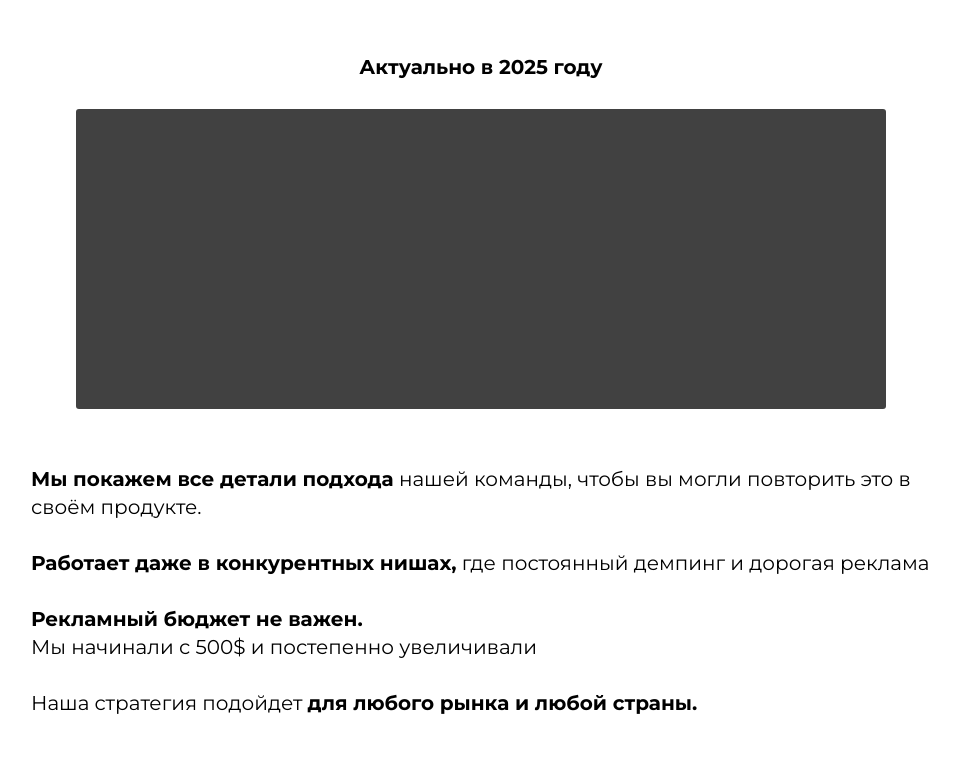
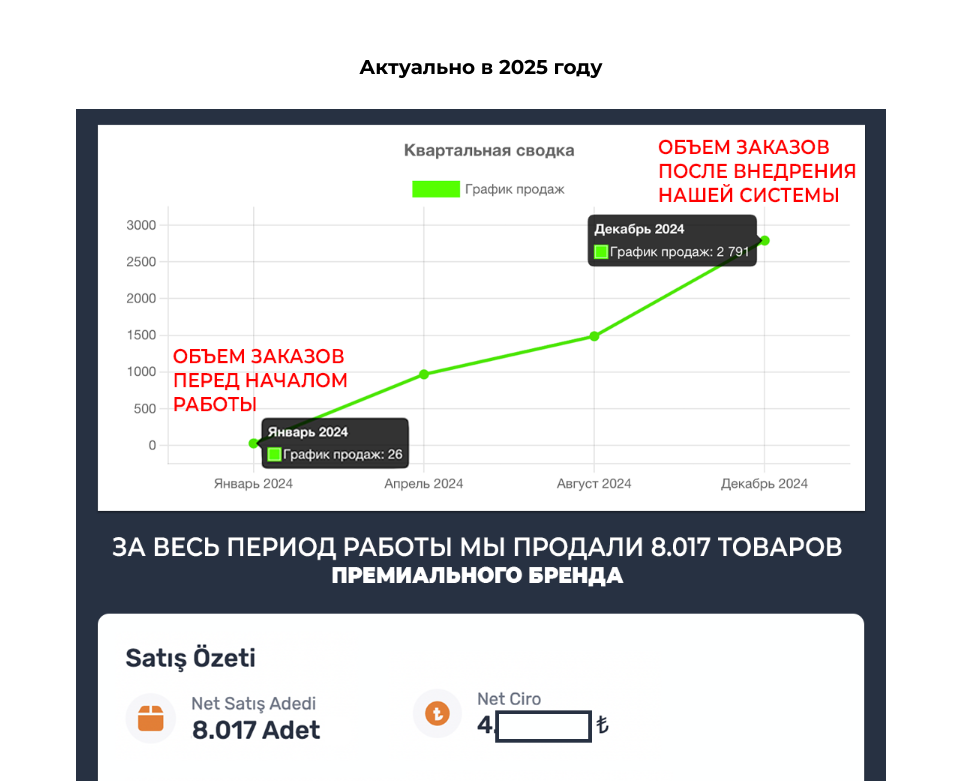
Before and after one commit to Blusssom/test-lending1, a plain HTML site: page index.html in a window 1280 px wide. Shown: the part 479-1260 px from the top of the page, without its empty margins (159-1118 px from the left). Drawn offline with Linux system fonts and the light colour scheme.

Commit message:
Добавил изображение

```diff
--- a/index.html
+++ b/index.html
@@ -38,10 +38,14 @@
         }
         .image {
             width: 90%;
-            height: 300px;
             background-color: #414141;
             margin: 0 auto;
             border-radius: 3px;
+        }
+        .image img {
+            width: 100%;
+            height: 100%;
+            object-fit: contain;
         }
         .time {
             white-space: nowrap;
@@ -100,9 +104,6 @@
                 font-size: 24px;
                 line-height: 24px;
             }
-            .image {
-                height: 200px;
-            }
             .button {
                 width: 100%;
             }
@@ -117,7 +118,9 @@
         <br><br>
         <p class="center fz-24">Разбор рекламной стратегии, которая состоит из <b class="yellow">4-х элементов и приносит тысячи продаж</b></p><br><br>
         <span class="center"><b>Актуально в 2025 году</b></span><br>
-        <div class="image"></div>
+        <div class="image">
+            <img src="./img/image1.png" alt="">
+        </div>
         <br><br>
         <p><b>Мы покажем все детали подхода</b> нашей команды, чтобы вы могли повторить это в своём продукте.</p>
         <br>
```
Also changed, not shown: img/image1.png (added).
